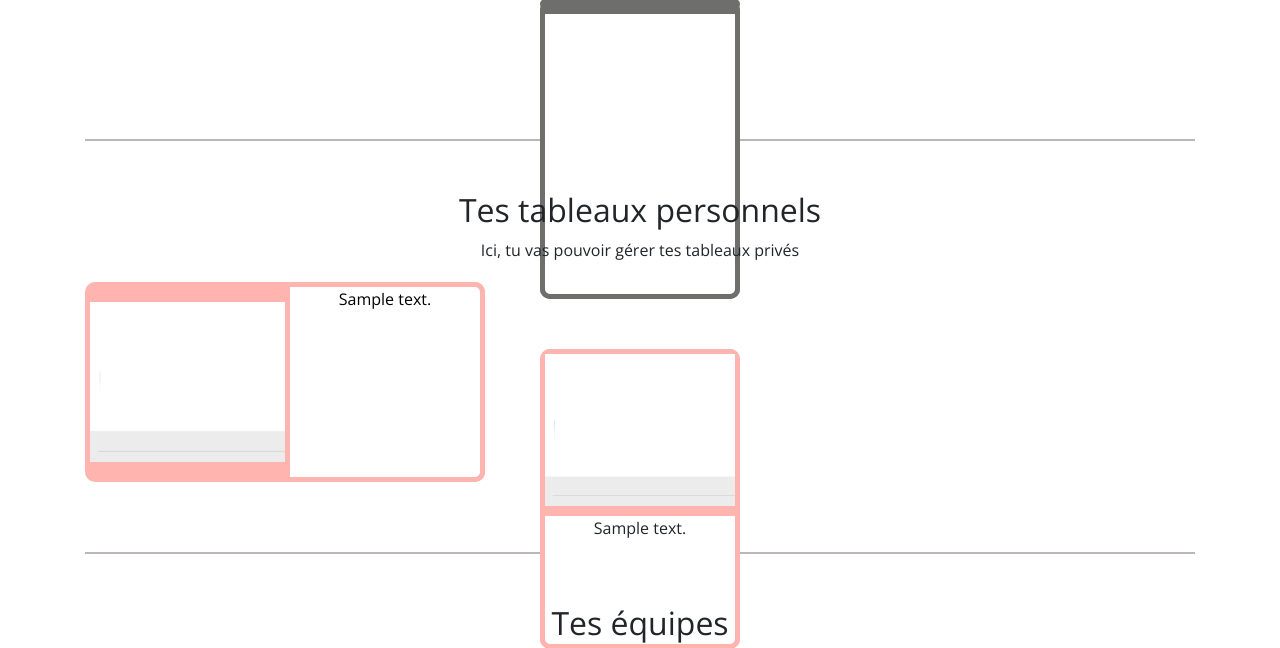
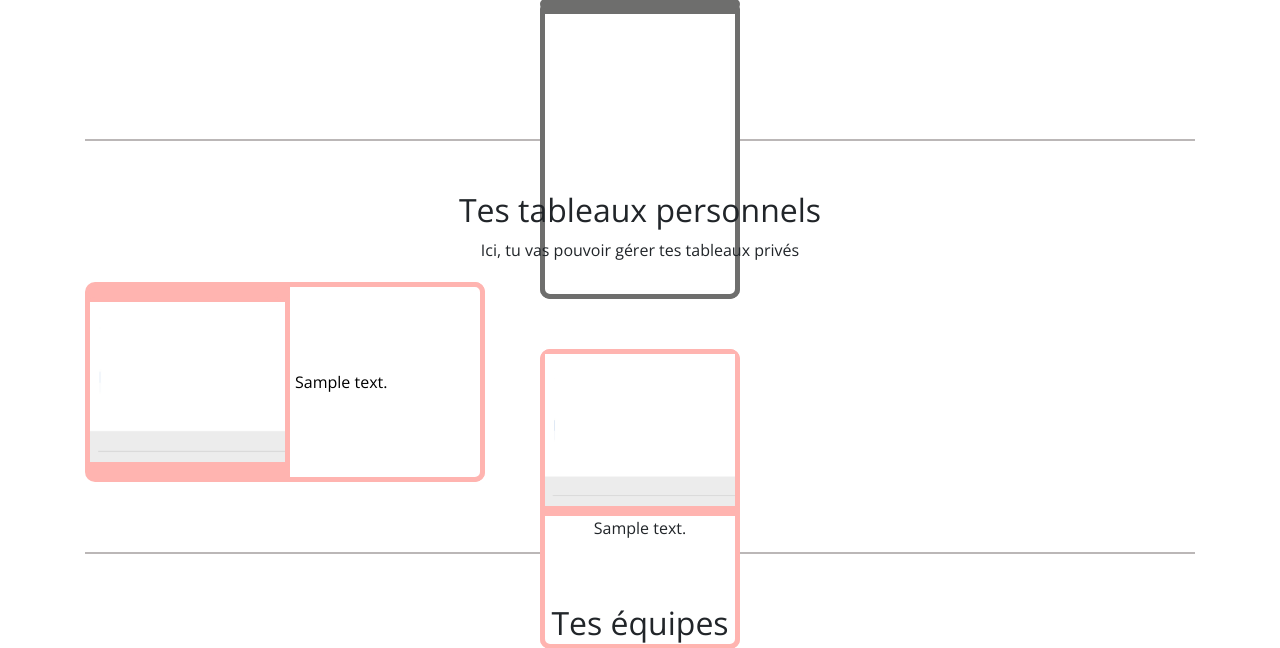
Before and after one commit to nyan-rk/CCi-Campus, a PHP site: page /dashboard.php in a window 1280 px wide. Shown: the part 571-1219 px from the top of the page. Run offline with PHP 8.4, Linux system fonts and the light colour scheme; the visitor is signed in with stand-in values (Sample User, id 1); tables that the repository leaves empty or names only in its code hold one stand-in row (values such as "Sample post"); some libraries are stand-ins or nearby versions.

Commit message:
Fixed the padding of gums' text

```diff
--- a/public/css/common.css
+++ b/public/css/common.css
@@ -27,7 +27,6 @@ a, a:hover{
     color:black;
 }
 
-
 /*Footer*/
 #logo_footer{
     position:absolute;
--- a/public/css/dashboard.css
+++ b/public/css/dashboard.css
@@ -61,7 +61,14 @@ section ~ section, footer .container{
     border-radius:0 10px 10px 0;
     border: 5px solid;
     height: 100%;
+    padding: 0 5px 0 5px;
 }
+
+.gum-cardly .gum-cardly2{
+    display: flex;
+    align-items: center;
+}
+
 .gum-car-cardly .gum-cardly2{
     border-radius:0 0 10px 10px;
 }
```
